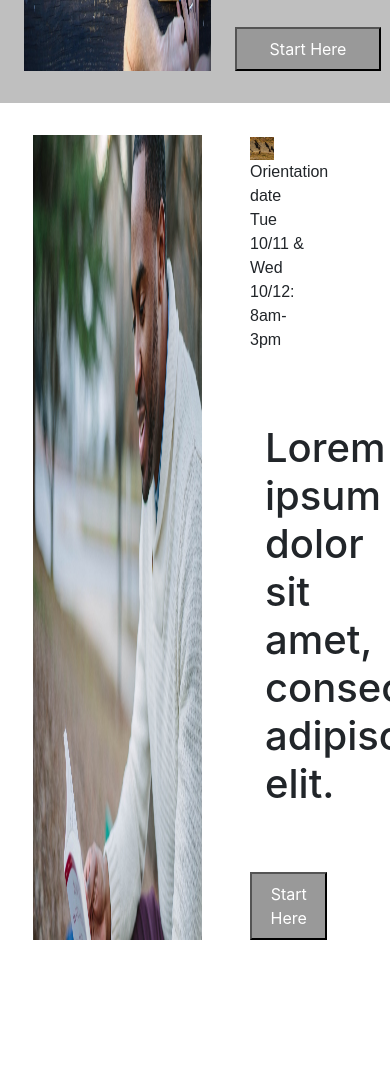
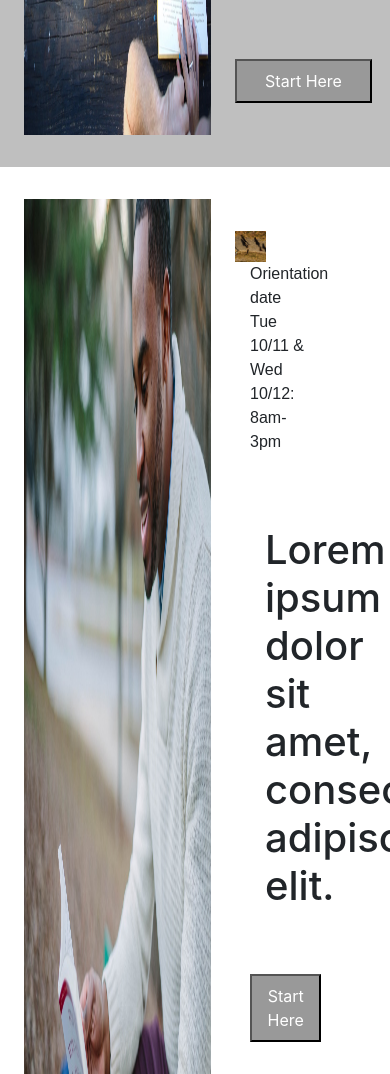
Before and after one commit to migscay/colmar, a plain HTML site: page index.html in a window 390 px wide. Shown: the part 773-1847 px from the top of the page. Before the commit the page ends 1745 px from the top, so only its background shows below. Drawn offline with nearby package versions, Linux system fonts and the light colour scheme.

Commit message:
second first section not yet responsive

```diff
--- a/css/style.css
+++ b/css/style.css
@@ -35,14 +35,12 @@ article p {
 }
 
 .section-custom {
-    //height: 4rem;
     padding: 2rem 1.5rem;
-    //float: left;
-    //width: 100%;
 }
 
 .article-custom {
-    padding-left: 1.5rem;
+    padding: 2rem 1.5rem;
+    //padding-left: 1.5rem;
 }
 
 //.article-custom .row{
--- a/index.html
+++ b/index.html
@@ -65,9 +65,12 @@
     </section>
 
     <section class="row section-custom">
-        <img class="col-7 padding-sides24" src="/img/information-main.jpg" alt="Information">
+        <img class="col-7" src="/img/information-main.jpg" alt="Information">
         <article class="col-5 article-custom">
-            <img class="col-4 padding-left0" src="/img/information-orientation.jpg" alt="Information orientation">
+            <div class="row">
+                <img class="col-4 padding-left0" src="/img/information-orientation.jpg" alt="Information orientation">
+            </div>
+
             <aside class="col-8 aside-custom">
                 <div class="row">
                     <p class="col-12 padding-left0">Orientation date<br>Tue 10/11 & Wed 10/12: 8am-3pm</p>
```
